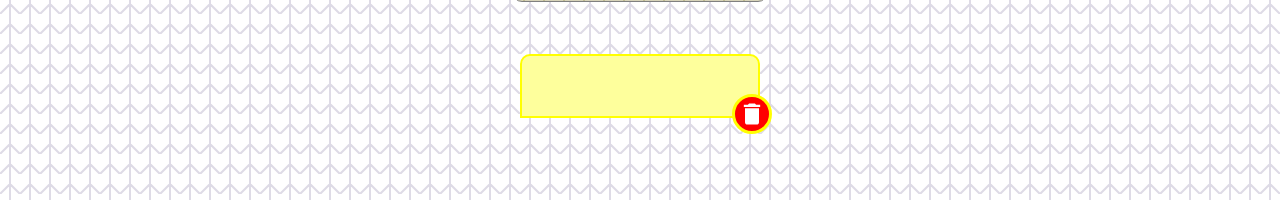
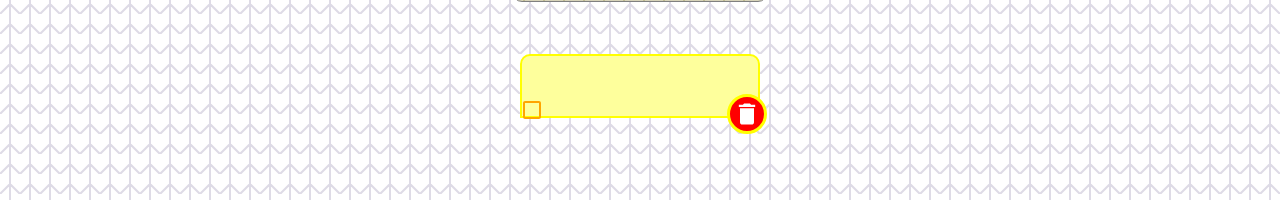
Before and after one commit to devinsomniac/ToDoApp, a React (Vite) app: page / in a window 1280 px wide. Both pictures are taken after a click on the button 736 px from the left and 172 px from the top of the page. Shown: the part 206-406 px from the top of the page. Built offline with nearby package versions, Linux system fonts and the light colour scheme; a web font is replaced by a local one.

Commit message:
Check Box is added

```diff
--- a/src/Components/MyCard.jsx
+++ b/src/Components/MyCard.jsx
@@ -1,43 +1,63 @@
-import React from "react";
+import React, { useState } from "react";
 import { Box } from "@mui/material";
 import IconButton from "@mui/material/IconButton";
-import DeleteIcon from '@mui/icons-material/Delete';
-const MyCard = ({task,index,deleteTask}) => {
+import DeleteIcon from "@mui/icons-material/Delete";
+import Checkbox from "@mui/material/Checkbox";
+
+const MyCard = ({ task, index, deleteTask }) => {
+  const [checked,setChecked] = useState(false)
+  const handleCheckboxChange = () => {
+    setChecked(!checked); // Toggle checked state
+  };
   return (
     <div className="flex justify-center mx-3 my-3 relative w-60 h-20">
       <Box
         className=" h-16 w-60 absolute text-center"
         sx={{
-          background:"#FEFF9C",
+          background: "#FEFF9C",
           borderRadius: "10px 10px 0 0 ",
           border: "2px solid yellow",
           overflow: "hidden", // Prevents overflowing content
           wordWrap: "break-word",
-          padding:"10px"
+          padding: "10px",
+          textDecoration: checked ? "line-through" : "none"
         }}
       >
         {task}
-
       </Box>
       <IconButton
-        onClick={()=>(deleteTask(index))}
-        aria-label="delete" size="large" sx={{
-        background:"red",
-        color:"white",
-        border:"3px solid Yellow",
+        onClick={() => deleteTask(index)}
+        aria-label="delete"
+        size="large"
+        sx={{
+          background: "red",
+          color: "white",
+          border: "3px solid Yellow",
           "&:hover": {
             background: "yellow",
-              color:"red",
-              border:"3px solid red",
+            color: "red",
+            border: "3px solid red",
           },
           "&:focus": {
             background: "yellow",
-              color:"red"
+            color: "red",
           },
         }}
-      className="absolute top-10 left-28 h-10 w-10">
+        className="absolute top-10 left-32 h-10 w-10"
+      >
         <DeleteIcon fontSize="inherit" />
       </IconButton>
+      <Checkbox
+      checked={checked}
+      onChange={handleCheckboxChange}
+        className="absolute top-4 right-32"
+        sx={{
+          color: "orange", // Unchecked color
+          "&.Mui-checked": {
+            color: "green", // Checked color (tick color)
+          },
+        }}
+      />
     </div>
   );
 };
```
Lines whose indentation alone changed are shown as unchanged.
